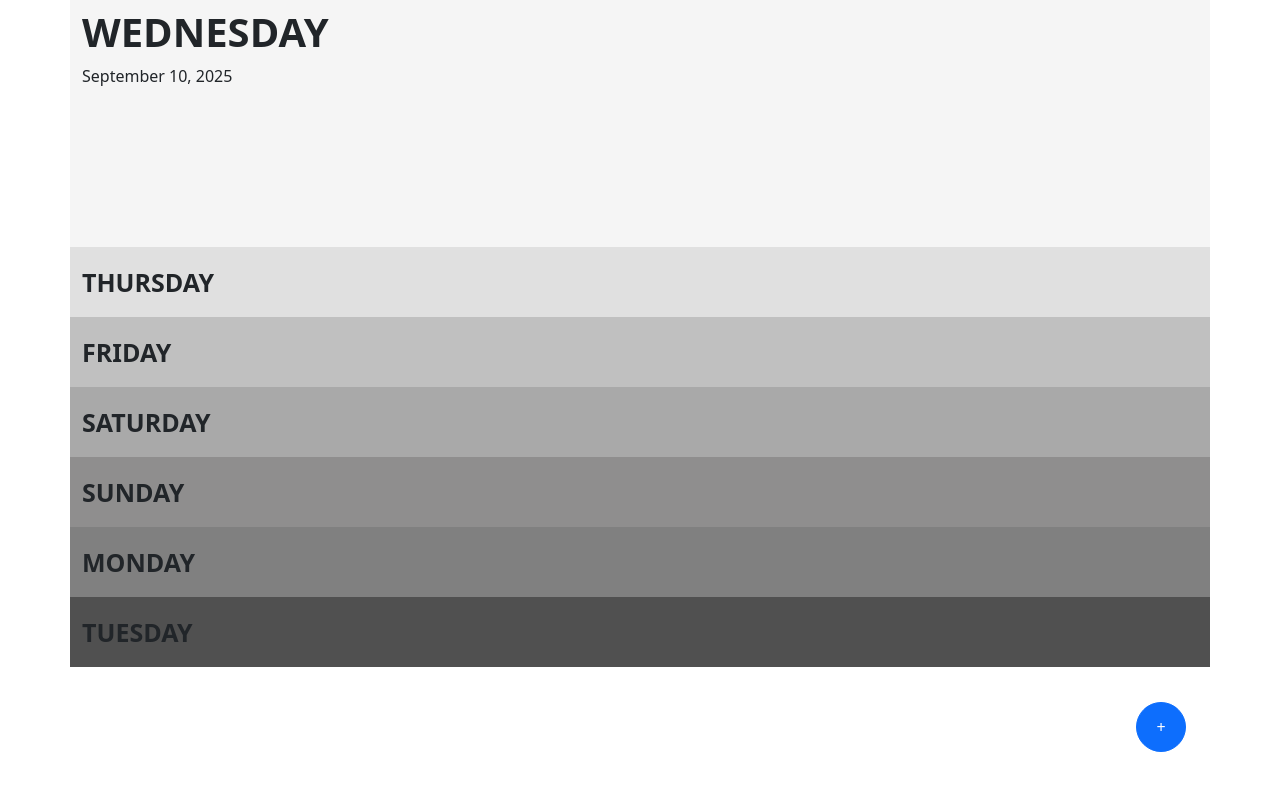
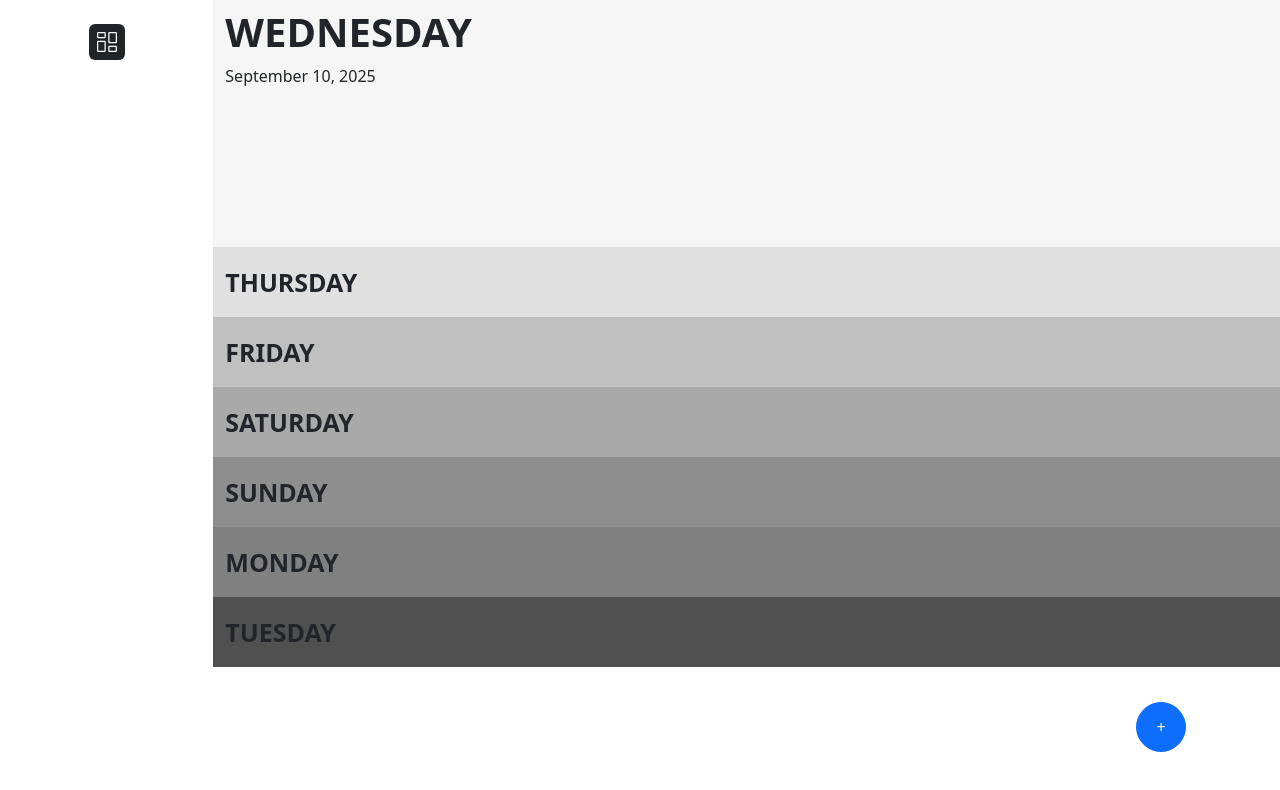
Before and after one commit to mfeke/to-do, an Angular app: page / in a window 1280 px wide. Shown: the top 790 px of the page. Built offline with nearby package versions, Linux system fonts and the light colour scheme.

Commit message:
update new add task

```diff
--- a/src/app/app.component.html
+++ b/src/app/app.component.html
@@ -1,5 +1,17 @@
 <!-- <router-outlet></router-outlet> -->
-<div class="con ">
+<div class="d-flex">
+    <div class="col-2 py-4 container">
+        <div class="d-flex justify-content-center">
+            <svg xmlns="http://www.w3.org/2000/svg" width="36" height="36"
+                fill="currentColor" class="bi bg-dark text-white p-2 rounded bi-columns-gap"
+                viewBox="0 0 16 16">
+                <path
+                    d="M6 1v3H1V1zM1 0a1 1 0 0 0-1 1v3a1 1 0 0 0 1 1h5a1 1 0 0 0 1-1V1a1 1 0 0 0-1-1zm14 12v3h-5v-3zm-5-1a1 1 0 0 0-1 1v3a1 1 0 0 0 1 1h5a1 1 0 0 0 1-1v-3a1 1 0 0 0-1-1zM6 8v7H1V8zM1 7a1 1 0 0 0-1 1v7a1 1 0 0 0 1 1h5a1 1 0 0 0 1-1V8a1 1 0 0 0-1-1zm14-6v7h-5V1zm-5-1a1 1 0 0 0-1 1v7a1 1 0 0 0 1 1h5a1 1 0 0 0 1-1V1a1 1 0 0 0-1-1z" />
+            </svg>
+        </div>
+
+    </div>
+    <div class="con col">
 
         <div class="con"
             *ngFor="let day of getWeekDays(currentDate); let i = index">
@@ -7,7 +19,8 @@
                 <h1 class="text">{{day| date:"cccc"|uppercase}}</h1>
                 <p class="text-s">{{day|date:"MMMM d, y"}}</p>
             </div>
-        <div class="container other  d-flex align-items-center colour-{{i}}" *ngIf="i !== 0">
+            <div class="container other  d-flex align-items-center colour-{{i}}"
+                *ngIf="i !== 0">
                 <h1 class="font mb-0">{{day| date:"cccc"|uppercase}}</h1>
             </div>
         </div>
@@ -15,3 +28,4 @@
     <div class="fixed-bottom container d-flex justify-content-end pb-5 pe-4">
         <button type="button" class="btn btn-primary rounded-circle">+</button>
     </div>
+</div>
--- a/src/app/app.module.ts
+++ b/src/app/app.module.ts
@@ -5,10 +5,12 @@ import { AppRoutingModule } from './app-routing.module';
 import { AppComponent } from './app.component';
 import { NgbModule } from '@ng-bootstrap/ng-bootstrap';
 import { FormsModule } from '@angular/forms';
+import { HomeComponent } from './components/home/home.component';
 
 @NgModule({
   declarations: [
     AppComponent,
+    HomeComponent,
 
   ],
   imports: [
--- /dev/null
+++ b/src/app/components/home/home.component.html
@@ -0,0 +1 @@
+<p>home works!</p>
```
Also changed, not shown: src/app/components/home/home.component.ts (added, +10 -0 lines), src/app/components/home/home.component.css (added), 1 other file (tests, documents, lock files or other folders). Lines whose indentation alone changed are shown as unchanged.
